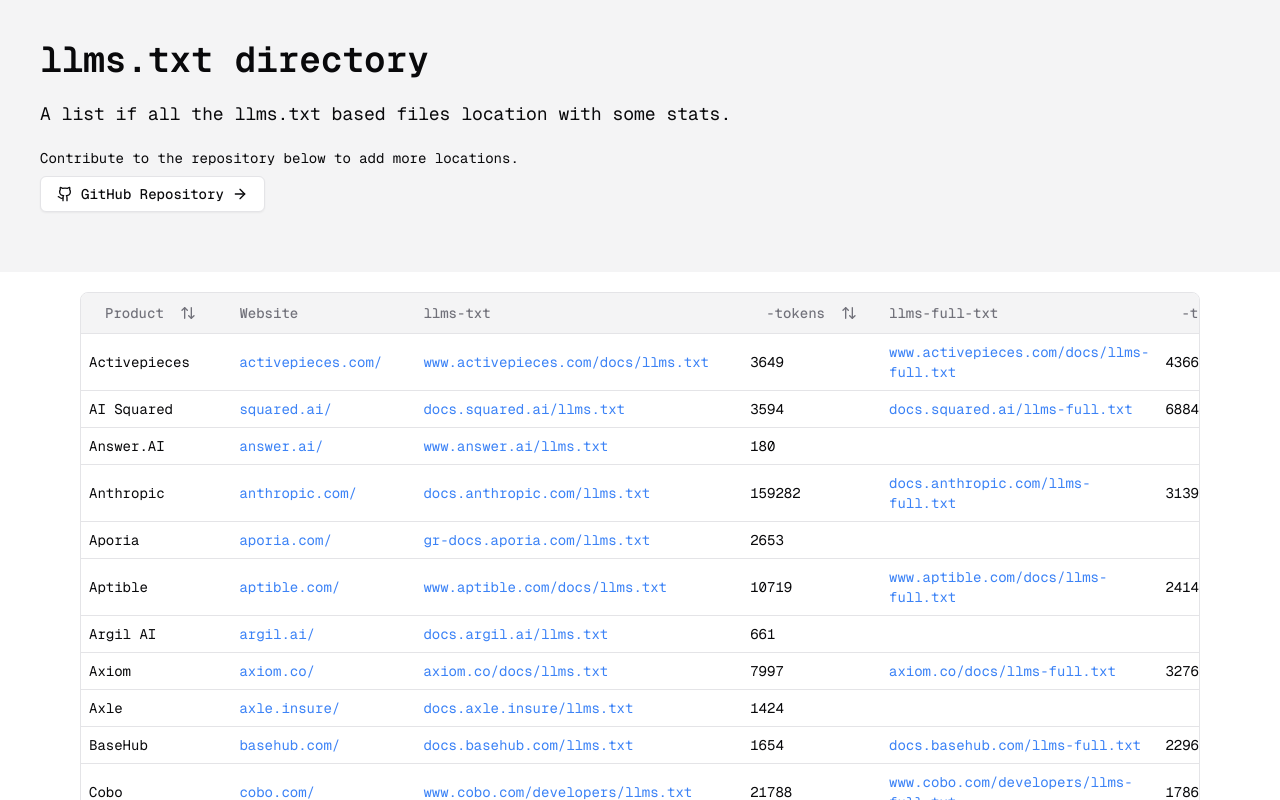
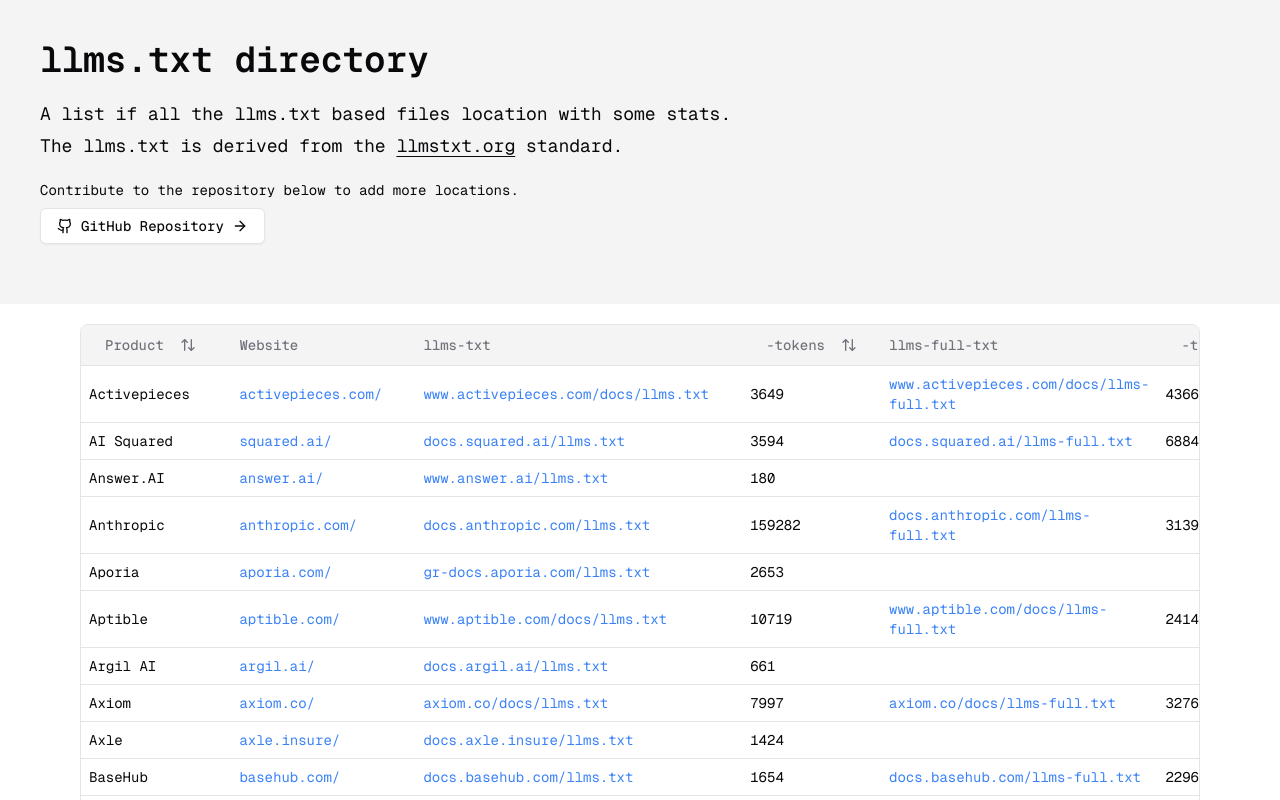
Before and after one commit to stephen-fellow/llmstxt-site, a Next.js app: page / in a window 1280 px wide. Shown: the top 800 px of the page. Built offline with nearby package versions, Linux system fonts and the light colour scheme.

Commit message:
Update header.tsx

```diff
--- a/components/header.tsx
+++ b/components/header.tsx
@@ -5,8 +5,20 @@
     return (
         <div className="p-10 pb-10 bg-zinc-100">
             <h1 className="mb-5 text-4xl font-bold">llms.txt directory</h1>
+            <p className="mb-1 text-lg">
+                A list if all the llms.txt based files location with some stats.
+            </p>
             <p className="mb-5 text-lg">
-                A list if all the llms.txt based files location with some stats.
+                The llms.txt is derived from the{" "}
+                <a
+                    href="https://llmstxt.org"
+                    target="_blank"
+                    rel="noopener noreferrer"
+                    className="underline underline-offset-4 hover:text-blue-500"
+                >
+                    llmstxt.org
+                </a>{" "}
+                standard.
             </p>
             <p className="text-sm mb-2">
                 Contribute to the repository below to add more locations.
```
